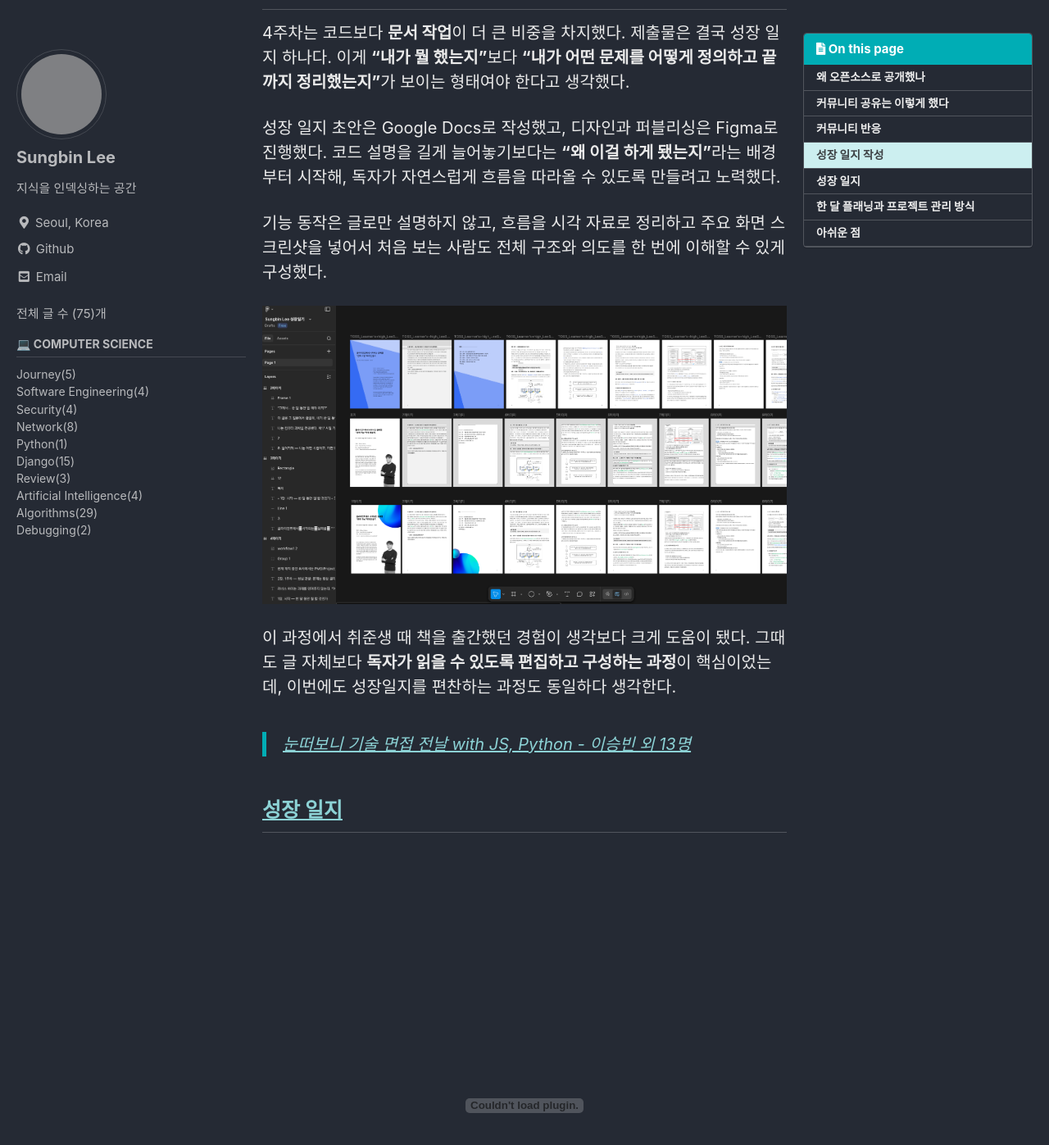
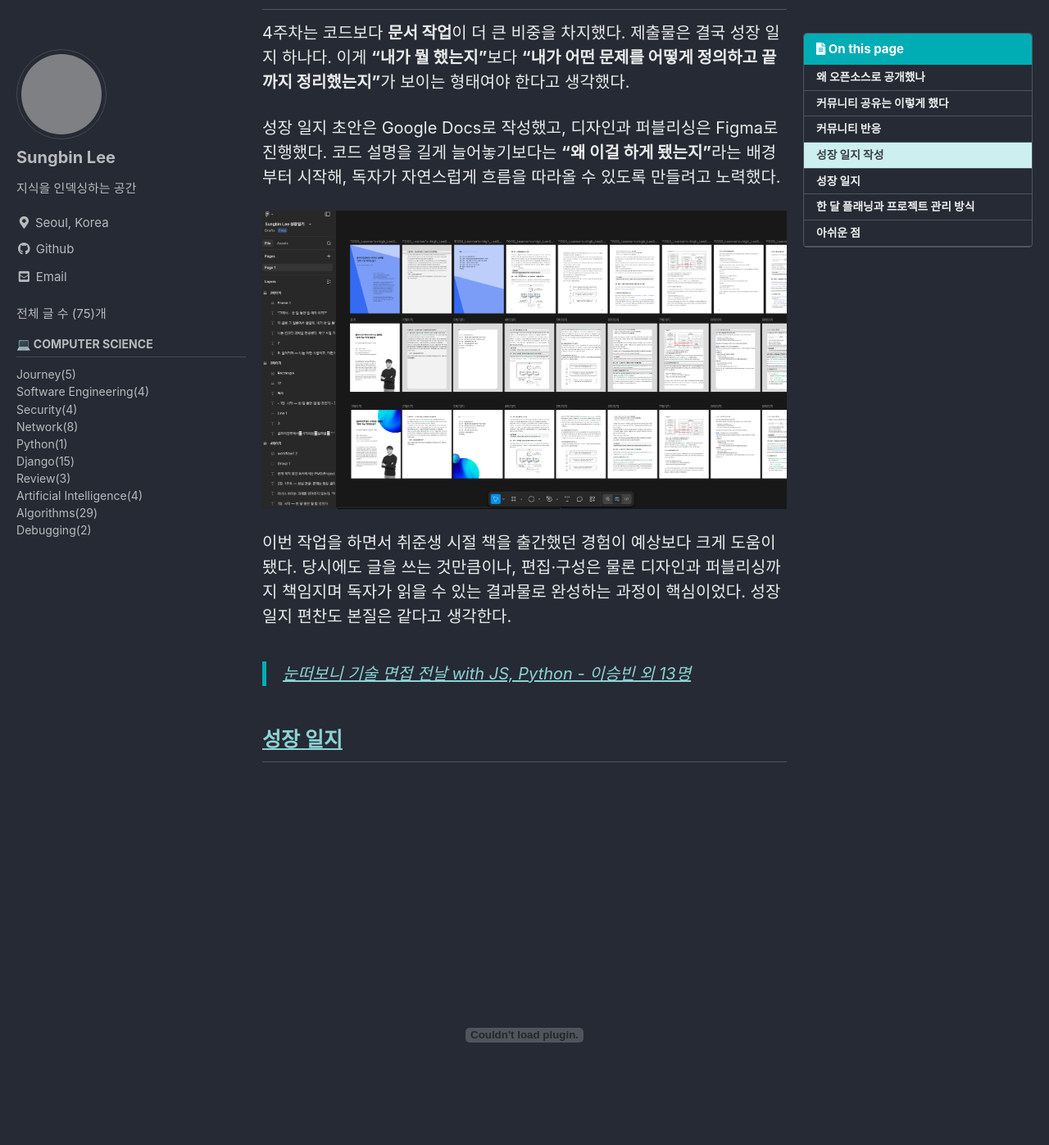
Before and after one commit to sungbinlee/tech.sungbinlee.dev, a Jekyll site: the page built from _posts/Journey/2026-01-17-토스-러너스하이2기-4주차.md, in a window 1280 px wide and 1400 px high, scrolled down 2859 px. Shown: the top 1397 px of the window at 82% size. Built offline with Jekyll 4.4.1, drawn with Linux system fonts in a browser that asks for light colours; cached includes are drawn as plain includes; comment, search, counter and statistics services are not loaded; some of the changed text lies outside the part shown; grey boxes are pictures that could not be loaded.

Commit message:
4주차 회고 수정

```diff
--- a/_posts/Journey/2026-01-17-토스-러너스하이2기-4주차.md
+++ b/_posts/Journey/2026-01-17-토스-러너스하이2기-4주차.md
@@ -56,11 +56,9 @@ toc_sticky: true
 
 성장 일지 초안은 Google Docs로 작성했고, 디자인과 퍼블리싱은 Figma로 진행했다. 코드 설명을 길게 늘어놓기보다는 **“왜 이걸 하게 됐는지”**라는 배경부터 시작해, 독자가 자연스럽게 흐름을 따라올 수 있도록 만들려고 노력했다.
 
-기능 동작은 글로만 설명하지 않고, 흐름을 시각 자료로 정리하고 주요 화면 스크린샷을 넣어서 처음 보는 사람도 전체 구조와 의도를 한 번에 이해할 수 있게 구성했다.
-
 ![figma_working](/assets/images/journey/journal-figma.png)
 
-이 과정에서 취준생 때 책을 출간했던 경험이 생각보다 크게 도움이 됐다. 그때도 글 자체보다 **독자가 읽을 수 있도록 편집하고 구성하는 과정**이 핵심이었는데, 이번에도 성장일지를 편찬하는 과정도 동일하다 생각한다.
+이번 작업을 하면서 취준생 시절 책을 출간했던 경험이 예상보다 크게 도움이 됐다. 당시에도 글을 쓰는 것만큼이나, 편집·구성은 물론 디자인과 퍼블리싱까지 책임지며 독자가 읽을 수 있는 결과물로 완성하는 과정이 핵심이었다. 성장일지 편찬도 본질은 같다고 생각한다.
 
 > [눈떠보니 기술 면접 전날 with JS, Python - 이승빈 외 13명](https://ridibooks.com/books/2773000080?srsltid=AfmBOoruG5Dsu9-ggIlC5KxNASBJImwKlnVvZbFTJN8pP8oq_pxd104K)
 
@@ -79,7 +77,7 @@ toc_sticky: true
 
 ![프로젝트 기록](/assets/images/journey/learnershigh-private-logs.png)
 
-그리고 "할 일 리스트"를 따로 두는 대신, 그냥 **GitHub Issue로 프로젝트를 관리**했다. 전체적인 러프 계획, 커뮤니티에 올릴 준비까지 포함해서, 피드백 받고 반영하는 것들도 이슈로 쪼개서 정리했다.
+플래닝은 GitHub Issue로 정리했다. 러프한 주차 계획부터 커뮤니티 공유 준비, 피드백 반영까지 내가 필요하다고 판단한 것들은 전부 이슈 단위로 쪼개 적어두었다.
 
 ![이슈로 작업을 쪼갠 목록](/assets/images/journey/learnershigh-issues.png)
 
```
